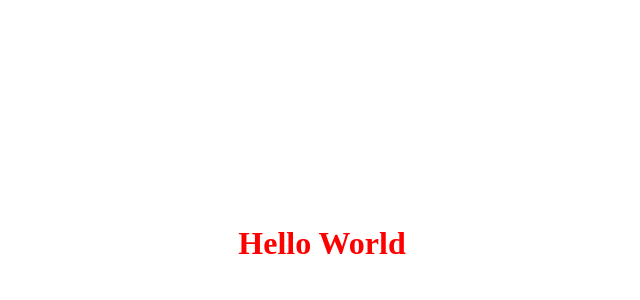
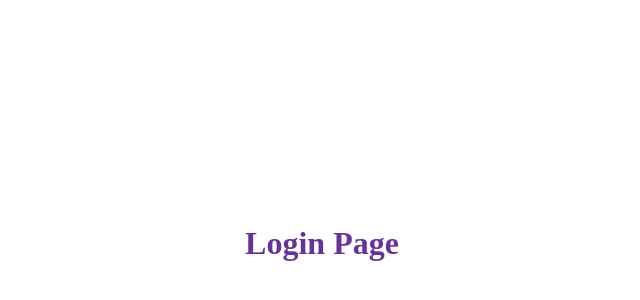
Before and after one commit to himanish58/personal-notes, a React app in the folder frontend/: page /login in a window 1280 px wide. Shown: the part 178-478 px from the top of the page, without its empty margins (318-958 px from the left). Built offline with nearby package versions, Linux system fonts and the light colour scheme.

Commit message:
Created React Router Structure and remove node modules.

```diff
--- a/frontend/src/App.jsx
+++ b/frontend/src/App.jsx
@@ -1,16 +1,39 @@
 import React from 'react';
-import styled from 'styled-components';
+import {
+	BrowserRouter as Router,
+	Switch,
+	Route,
+	Redirect,
+} from 'react-router-dom';
+import Login from './Components/Login';
+import Homepage from './Components/Homepage';
+import SpendHistory from './Components/SpendHistory';
+import Contacts from './Components/Contacts';
 
-const Header = styled.h1`
-	color: red;
-	display: flex;
-	height: 100vh;
-	justify-content: center;
-	align-items: center;
-	font-family: 'Hack';
-`;
 function App() {
-	return <Header>Hello World</Header>;
+	const loggedIn = localStorage.getItem('loggedIn');
+
+	if (!loggedIn) {
+		return (
+			<Router>
+				<Route path="/login" component={Login} />
+				<Redirect to="/login" />
+			</Router>
+		);
+	}
+
+	return (
+		<Router>
+			<Switch>
+				<Route exact path="/" component={Homepage} />
+				<Route path="/spend-history" component={SpendHistory} />
+				<Route path="/contacts" component={Contacts} />
+				<Route>
+					<Redirect to="/" />
+				</Route>
+			</Switch>
+		</Router>
+	);
 }
 
 export default App;
--- /dev/null
+++ b/frontend/src/Components/Contacts.jsx
@@ -0,0 +1,15 @@
+import React from 'react';
+import styled from 'styled-components';
+
+const Heading = styled.h1`
+	color: rebeccapurple;
+	display: flex;
+	height: 100vh;
+	justify-content: center;
+	align-items: center;
+	font-family: 'Hack';
+`;
+
+const Contacts = () => <Heading>Client Contacts Management</Heading>;
+
+export default Contacts;
--- /dev/null
+++ b/frontend/src/Components/Homepage.jsx
@@ -0,0 +1,15 @@
+import React from 'react';
+import styled from 'styled-components';
+
+const Heading = styled.h1`
+	color: rebeccapurple;
+	display: flex;
+	height: 100vh;
+	justify-content: center;
+	align-items: center;
+	font-family: 'Hack';
+`;
+
+const Homepage = () => <Heading>Homepage</Heading>;
+
+export default Homepage;
--- /dev/null
+++ b/frontend/src/Components/Login.jsx
@@ -0,0 +1,15 @@
+import React from 'react';
+import styled from 'styled-components';
+
+const Heading = styled.h1`
+	color: rebeccapurple;
+	display: flex;
+	height: 100vh;
+	justify-content: center;
+	align-items: center;
+	font-family: 'Hack';
+`;
+
+const Login = () => <Heading>Login Page</Heading>;
+
+export default Login;
--- /dev/null
+++ b/frontend/src/Components/SpendHistory.jsx
@@ -0,0 +1,15 @@
+import React from 'react';
+import styled from 'styled-components';
+
+const Heading = styled.h1`
+	color: rebeccapurple;
+	display: flex;
+	height: 100vh;
+	justify-content: center;
+	align-items: center;
+	font-family: 'Hack';
+`;
+
+const SpendHistory = () => <Heading>Spend History</Heading>;
+
+export default SpendHistory;
```
